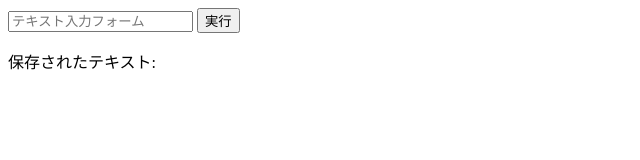
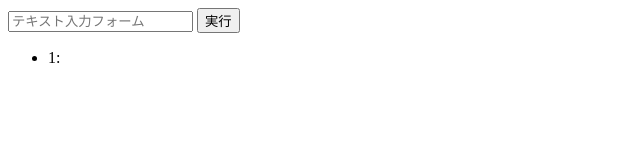
Before and after one commit to isNozo/resource-management-simulator, a SvelteKit app: page / in a window 1280 px wide. Both pictures are taken after a click on the button "実行". Shown: the top 160 px of the page, without its empty margins (0-640 px from the left). Built offline with nearby package versions, Linux system fonts and the light colour scheme.

Commit message:
Add resource management feature: Implement saving text input as resources and displaying them in a list

```diff
--- a/src/routes/+page.svelte
+++ b/src/routes/+page.svelte
@@ -1,24 +1,38 @@
-<script>
+<script lang="ts">
   import { onMount } from 'svelte';
 
-  let inputText = '';
-  let savedText = '';
+  type Resource = {
+    id: number;
+    name: string;
+  };
+  let resources: Resource[] = [];
+
+  let inputText: string = '';
 
   // ページロード時にローカルストレージからデータを取得
   onMount(() => {
-    const saved = localStorage.getItem('savedText');
+    const saved = localStorage.getItem('savedResources');
     if (saved) {
-      savedText = saved;
+      resources = JSON.parse(saved);
     }
   });
 
+  // フォームに入力されたテキストのresourceを保存する
   function handleSave() {
-    savedText = inputText;
+    resources.push({
+      id: resources.length + 1,
+      name: inputText,
+    });
+    resources = resources;
     // ローカルストレージにデータを保存
-    localStorage.setItem('savedText', savedText);
+    localStorage.setItem('savedResources', JSON.stringify(resources));
   }
 </script>
 
 <input type="text" bind:value={inputText} placeholder="テキスト入力フォーム" />
 <button on:click={handleSave}>実行</button>
-<p>保存されたテキスト: {savedText}</p>
+<ul>
+  {#each resources as resource}
+    <li>{resource.id}: {resource.name}</li>
+  {/each}
+</ul>
```
